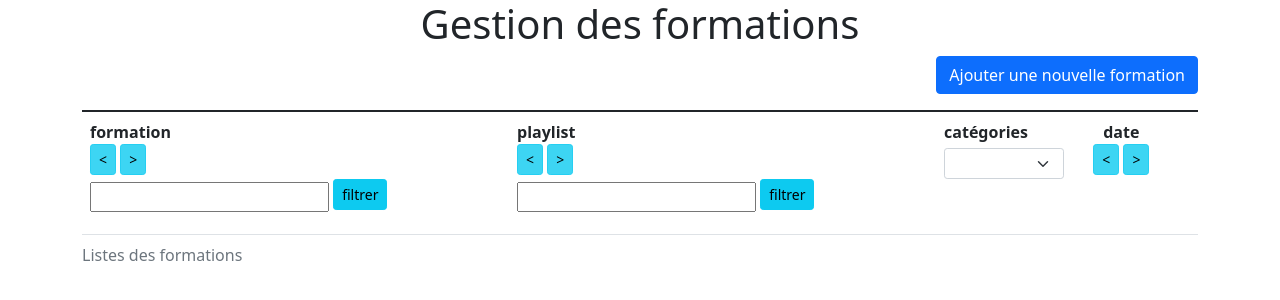
After one commit to BlinnPhong/mediatekformation, a Symfony app: template templates/admin/admin.formations.html.twig in a window 1280 px wide. The commit adds this page. Shown: the top 300 px of the page. Run offline with Twig, Linux system fonts and the light colour scheme; the template is opened without the code that fills it, so the values that code supplies are empty; some libraries are stand-ins or nearby versions.

Commit message:
Tache 2.1

```diff
--- /dev/null
+++ b/templates/_admin.formation.form.html.twig
@@ -0,0 +1,3 @@
+    {{ form_start(formformation) }}
+
+    {{ form_end(formformation) }}
--- /dev/null
+++ b/templates/admin/admin.formation.ajout.html.twig
@@ -0,0 +1,6 @@
+{% extends "baseadmin.html.twig" %}
+
+{% block body %}
+    <h2>Nouvelle formation :</h2>
+    {{ include ('_admin.formation.form.html.twig') }}
+{% endblock %}
--- /dev/null
+++ b/templates/admin/admin.formation.edit.html.twig
@@ -0,0 +1,6 @@
+{% extends "baseadmin.html.twig" %}
+
+{% block body %}
+    <h2>Détail formation :</h2>
+    {{ include ('_admin.formation.form.html.twig') }}
+{% endblock %}
--- /dev/null
+++ b/templates/admin/admin.formations.html.twig
@@ -0,0 +1,93 @@
+{% extends "baseadmin.html.twig" %}
+
+{% block body %}
+    <p class="text-end">
+        <a href="{{ path('admin.formation.ajout') }}" class="btn btn-primary">
+            Ajouter une nouvelle formation
+        </a>
+    </p>
+    <table class="table table-striped">
+        <caption>Listes des formations</caption>
+        <thead>
+            <tr>
+                <th class="text-left align-top" scope="col">
+                    formation<br />
+                    <a href="{{ path('admin.formations.sort', {champ:'title', ordre:'ASC'}) }}" class="btn btn-info btn-sm active" role="button" aria-pressed="true"><</a>
+                    <a href="{{ path('admin.formations.sort', {champ:'title', ordre:'DESC'}) }}" class="btn btn-info btn-sm active" role="button" aria-pressed="true">></a>
+                    <form class="form-inline mt-1" method="POST" action="{{ path('admin.formations.findallcontain', {champ:'title'}) }}">
+                        <div class="form-group mr-1 mb-2">
+                            <input type="text" class="sm" name="recherche"
+                                   value="{% if valeur|default and not table|default %}{{ valeur }}{% endif %}">
+                            <input type="hidden" name="_token" value="{{ csrf_token('filtre_title') }}">
+                            <button type="submit" class="btn btn-info mb-2 btn-sm">filtrer</button>
+                        </div>
+                    </form>
+                </th>
+                <th class="text-left align-top" scope="col">
+                    playlist<br />
+                    <a href="{{ path('admin.formations.sort', {table:'playlist', champ:'name', ordre:'ASC'}) }}" class="btn btn-info btn-sm active" role="button" aria-pressed="true"><</a>
+                    <a href="{{ path('admin.formations.sort', {table:'playlist', champ:'name', ordre:'DESC'}) }}" class="btn btn-info btn-sm active" role="button" aria-pressed="true">></a>
+                    <form class="form-inline mt-1" method="POST" action="{{ path('admin.formations.findallcontain', {champ:'name', table:'playlist'}) }}">
+                        <div class="form-group mr-1 mb-2">
+                            <input type="text" class="sm" name="recherche"
+                                   value="{% if valeur|default and table|default and table=='playlist' %}{{ valeur }}{% endif %}">
+                            <input type="hidden" name="_token" value="{{ csrf_token('filtre_name') }}">
+                            <button type="submit" class="btn btn-info mb-2 btn-sm">filtrer</button>
+                        </div>
+                    </form>
+                </th>
+                <th class="text-left align-top" scope="col">
+                    catégories
+                    <form class="form-inline mt-1" method="POST" action="{{ path('admin.formations.findallcontain', {champ:'id', table:'categories'}) }}">
+                        <select class="form-select form-select-sm" name="recherche" id="recherche" onchange="this.form.submit()">
+                            <option value=""></option>
+                            {% for categorie in categories %}
+                                <option
+                                    {% if valeur|default and valeur==categorie.id %}
+                                        selected
+                                    {% endif %}
+                                    value="{{ categorie.id }}">{{ categorie.name }}
+                                </option>
+                            {% endfor %}
+                        </select>
+                    </form>
+                </th>
+                <th class="text-center align-top" scope="col">
+                    date<br />
+                    <a href="{{ path('admin.formations.sort', {champ:'publishedAt', ordre:'ASC'}) }}" class="btn btn-info btn-sm active" role="button" aria-pressed="true"><</a>
+                    <a href="{{ path('admin.formations.sort', {champ:'publishedAt', ordre:'DESC'}) }}" class="btn btn-info btn-sm active" role="button" aria-pressed="true">></a>
+                </th>
+                <th class="text-center align-top" scope="col">
+                    &nbsp;
+                </th>
+            </tr>
+        </thead>
+        <tbody>
+            {% for formation in formations %}
+                <tr class="align-middle">
+                    <td>
+                        <h5 class="text-info">
+                            {{ formation.title }}
+                        </h5>
+                    </td>
+                    <td class="text-left">
+                        {{ formation.playlist.name }}
+                    </td>
+                    <td class="text-left">
+                        {% for categorie in formation.categories %}
+                            {{ categorie.name }}<br />
+                        {% endfor %}
+                    </td>
+                    <td class="text-center">
+                        {{ formation.publishedatstring }}
+                    </td>
+                    <td class="text-center">
+                        <a href="{{ path('admin.formation.edit', {id:formation.id}) }}" class="btn btn-secondary">Editer</a>
+                        <a href="{{ path('admin.formation.suppr', {id:formation.id}) }}" class="btn btn-danger"
+                           onclick="return confirm('Etes-vous sûr de vouloir supprimer {{ formation.title }}');">Supprimer</a>
+                    </td>
+                </tr>
+            {% endfor %}
+        </tbody>
+    </table>
+{% endblock %}
--- /dev/null
+++ b/templates/baseadmin.html.twig
@@ -0,0 +1,16 @@
+{% extends "base.html.twig" %}
+
+{% block title %}{% endblock %}
+{% block stylesheets %}{% endblock %}
+{% block javascript %}{% endblock %}
+
+{% block top %}
+    <div class="container">
+        <!-- titre -->
+        <div class="text-center">
+            <h1>Gestion des formations</h1>
+        </div>
+    </div>
+{% endblock %}
+
+{% block body %}{% endblock %}
--- a/templates/pages/playlists.html.twig
+++ b/templates/pages/playlists.html.twig
@@ -35,8 +35,10 @@
                 </th>
                 <th class="text-left align-top" scope="col">
                     nombre de formations<br />
-                    <a href="{{ path('playlists.sort', {champ:'formation', ordre:'ASC'}) }}" class="btn btn-info btn-sm active" role="button" aria-pressed="true"><</a>
-                    <a href="{{ path('playlists.sort', {champ:'formation', ordre:'DESC'}) }}" class="btn btn-info btn-sm active" role="button" aria-pressed="true">></a>
+                    <a href="{{ path('playlists.sort', {champ:'formation', ordre:'ASC'}) }}"
+                       class="btn btn-info btn-sm active" role="button" aria-pressed="true"><</a>
+                    <a href="{{ path('playlists.sort', {champ:'formation', ordre:'DESC'}) }}"
+                       class="btn btn-info btn-sm active" role="button" aria-pressed="true">></a>
                 </th>
                 <th class="text-center align-top" scope="col">
                     &nbsp;
```
Also changed, not shown: src/Controller/admin/AdminFormationsController.php (added, +133 -0 lines), src/Form/FormationType.php (added, +66 -0 lines), 1 other file.
